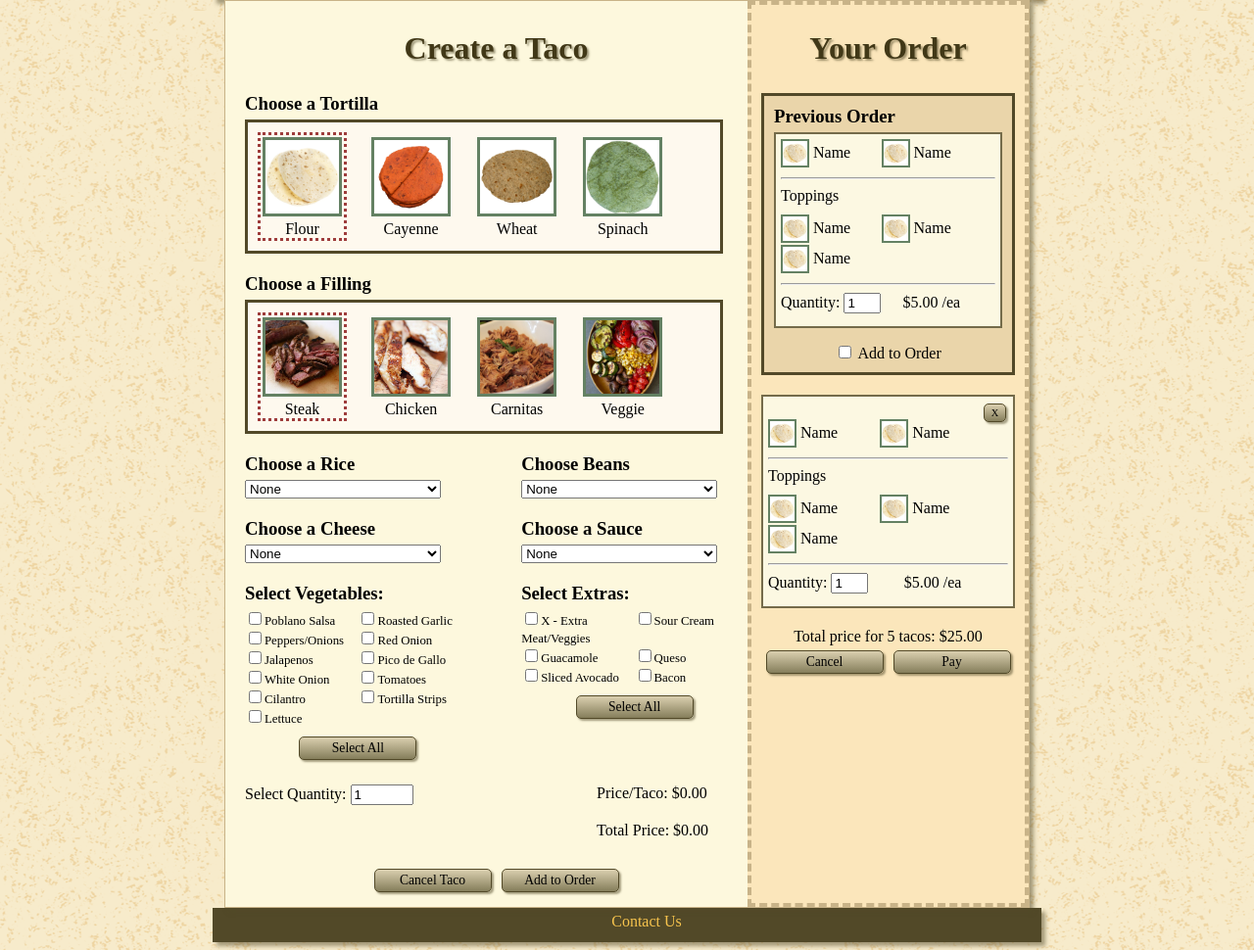
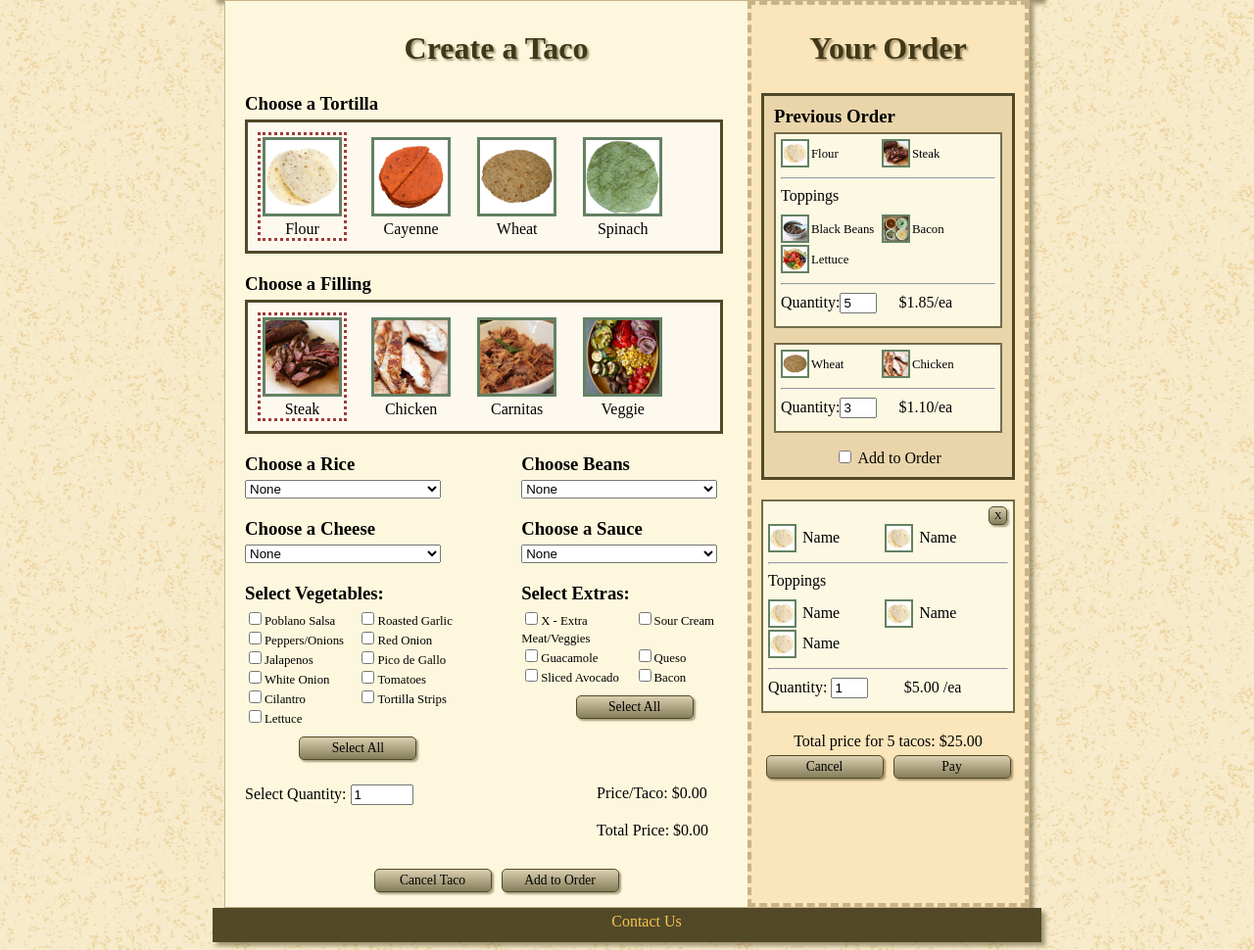
Before and after one commit to MustangTutors/TacoTruck, a PHP site: page / in a window 1280 px wide. Shown: the part 135-1105 px from the top of the page at 98% size. Run offline with PHP 8.4, Linux system fonts and the light colour scheme; some libraries are stand-ins or nearby versions; some web fonts are replaced.

Commit message:
Format previous order

```diff
--- a/css/style.css
+++ b/css/style.css
@@ -351,7 +351,7 @@ article#previousOrder {
 }
 
 .tacoItem {
-    width: 45%;
+    width: 47%;
     display: inline-block;
     vertical-align: top;
     word-wrap: break-word;
@@ -363,6 +363,7 @@ article#previousOrder {
     border-color: #648163;
     vertical-align: middle;
     margin-bottom: 2px;
+    margin-right: 2px;
 }
 
 .tacoLabel {
@@ -397,11 +398,12 @@ div.indivTacoPrice {
 .delete {
     position: absolute;
     top: 2px;
-    left: 87%;
+    left: 89%;
     width: auto;
-    padding-right: 7px;
-    padding-left: 7px;
+    padding-right: 5px;
+    padding-left: 5px;
     font-size: 0.65em;
+    margin-top: 3px;
 }
 
 .error {
--- a/index.html
+++ b/index.html
@@ -105,47 +105,6 @@
             <article id="previousOrder">
                 <h3>Previous Order</h3>
 
-                <div class="taco">
-                    <div class="tacoItem">
-                        <img src="img/tortilla/5.png">
-                        <span>Name</span>
-                    </div>
-                    <div class="tacoItem">
-                        <img src="img/tortilla/5.png">
-                        <span>Name</span>
-                    </div>
-
-                    <hr>
-
-                    <span class="tacoLabel">Toppings</span>
-                    <br/>
-
-                    <div class="tacoItem">
-                        <img src="img/tortilla/5.png">
-                        <span>Name</span>
-                    </div>
-                    <div class="tacoItem">
-                        <img src="img/tortilla/5.png">
-                        <span>Name</span>
-                    </div>
-                    <div class="tacoItem">
-                        <img src="img/tortilla/5.png">
-                        <span>Name</span>
-                    </div>
-
-                    <hr>
-
-                    <div class="tacoQuantity">
-                        <span class="tacoLabel">Quantity:</span>
-                        <input type="number" value="1" min="1" max="100" name="quantity">
-                    </div>
-
-                    <div class="indivTacoPrice">
-                        <span class="tacoPrice">$5.00</span>
-                        <span class="tacoLabel">/ea</span>
-                    </div>
-                </div>
-
                 <div class="center">
                     <input type="checkbox" name="useLastOrder" id="useLastOrder">
                     <label for="useLastOrder">Add to Order</label>
--- a/js/order.js
+++ b/js/order.js
@@ -222,4 +222,105 @@ $(document).ready(function(){
             }
         }
     });
+
+// <div class="taco">
+//     <div class="tacoItem tortilla">
+//         <img src="img/tortilla/5.png">
+//         <span>Name</span>
+//     </div>
+//     <div class="tacoItem filling">
+//         <img src="img/tortilla/5.png">
+//         <span>Name</span>
+//     </div>
+
+//     <hr>
+
+//     <span class="tacoLabel">Toppings</span>
+//     <br/>
+
+//     <div class="tacoItem">
+//         <img src="img/tortilla/5.png">
+//         <span>Name</span>
+//     </div>
+//     <div class="tacoItem">
+//         <img src="img/tortilla/5.png">
+//         <span>Name</span>
+//     </div>
+//     <div class="tacoItem">
+//         <img src="img/tortilla/5.png">
+//         <span>Name</span>
+//     </div>
+
+//     <hr>
+
+//     <div class="tacoQuantity">
+//         <span class="tacoLabel">Quantity:</span>
+//         <input type="number" value="1" min="1" max="100" name="quantity">
+//     </div>
+
+//     <div class="indivTacoPrice">
+//         <span class="tacoPrice">$5.00</span>
+//         <span class="tacoLabel">/ea</span>
+//     </div>
+// </div>
+
+    // Parse JSON for Previous Order
+    $.ajax({
+        url: "js/getPreviousOrder.json",
+        success: function(json) {
+            for(var i = 0; i < json.previousOrder.length; i++) {
+                var taco = json.previousOrder[i];
+
+                // Create a taco
+                var newTaco = $('<div class=taco>'+'<div class="tacoItem tortilla"><img src="img/tortilla/' + taco.toppings[1].topping_id + '.png">'+
+                                '<span class="smallFont">' + taco.toppings[1].topping_name + '</span></div>' +
+                                '<div class="tacoItem filling"><img src="img/filling/' + taco.toppings[0].topping_id + '.png">'+
+                                '<span class="smallFont">' + taco.toppings[0].topping_name + '</span></div><hr>' +
+                                '<div class="tacoQuantity"><span class="tacoLabel">Quantity:</span>'+
+                                '<input type="number" value="' + taco.quantity + '" min="1" max="100" name="quantity"></div><div class="indivTacoPrice"><span class="tacoLabel">/ea</span></div></div>');
+
+                newTaco.insertBefore("#previousOrder div.center");
+
+                // Add topping title
+                if(taco.toppings.length > 2) {
+                    var toppingTitle = $('<span class="tacoLabel">Toppings</span><br/>');
+                    toppingTitle.insertBefore("#previousOrder div.tacoQuantity");
+                }
+
+                // Add all toppings
+                var newTopping;
+                var price = taco.toppings[0].topping_price + taco.toppings[1].topping_price;
+                for(var j = 2; j < taco.toppings.length; j++) {
+                    if(taco.toppings[j].topping_type === "vegetable") {
+                        newTopping = $('<div class="tacoItem"><img src="img/vegetable.png"><span class="smallFont">' + taco.toppings[j].topping_name + '</span></div>');
+                        newTopping.insertBefore("#previousOrder div.tacoQuantity");
+                        price += taco.toppings[j].topping_price;
+                    }
+                    else if(taco.toppings[j].topping_type === "extra") {
+                        newTopping = $('<div class="tacoItem"><img src="img/extra.png"><span class="smallFont">' + taco.toppings[j].topping_name + '</span></div>');
+                        newTopping.insertBefore("#previousOrder div.tacoQuantity");
+                        price += taco.toppings[j].topping_price;
+                    }
+                    else {
+                        newTopping = $('<div class="tacoItem"><img src="img/' + taco.toppings[j].topping_type + '/' + taco.toppings[j].topping_id +
+                                        '.png"><span class="smallFont">' + taco.toppings[j].topping_name + '</span></div>');
+                        newTopping.insertBefore("#previousOrder div.tacoQuantity");
+                        price += taco.toppings[j].topping_price;
+                    }
+                }
+
+                // Add line break
+                if(taco.toppings.length > 2) {
+                    var lineBreak = $('<hr>');
+                    lineBreak.insertBefore("#previousOrder div.tacoQuantity");
+                }
+
+                // Add price
+                var newPrice = $('<span class="tacoPrice">$' + price.toFixed(2) + '</span>');
+                newPrice.insertBefore("#previousOrder .taco:last .indivTacoPrice span.tacoLabel");
+            }
+        }
+    });
+
+
 });
```
